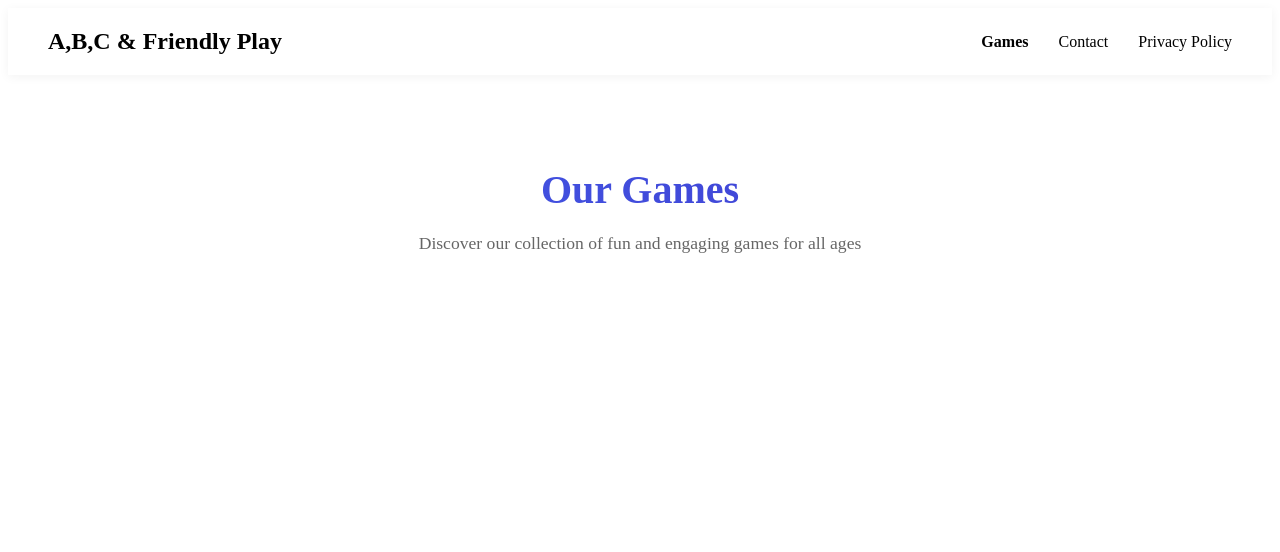
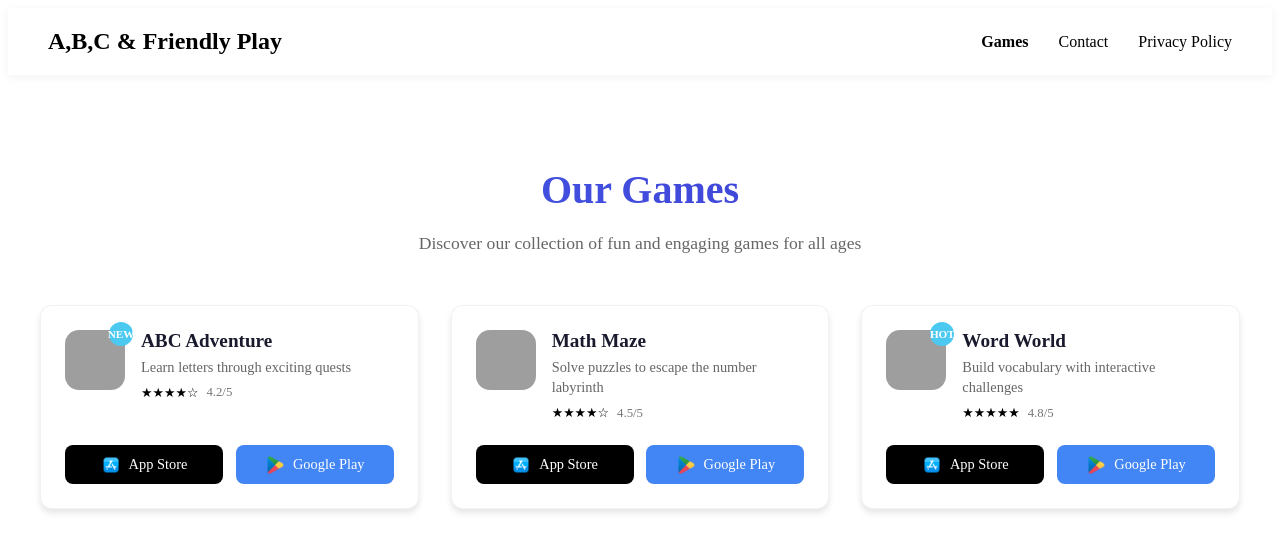
Before and after one commit to abchub-play/abchub-play.github.io, a plain HTML site: page index.html in a window 1280 px wide. Drawn offline with Linux system fonts and the light colour scheme; grey boxes are pictures that could not be loaded.

Commit message:
Update index.html

```diff
--- a/index.html
+++ b/index.html
@@ -22,13 +22,93 @@
     </div>
 
     <div class="games-grid">
-      <!-- Game cards will be inserted here by JavaScript -->
+      <!-- Game Card 1 -->
+      <div class="game-card">
+        <div class="game-content-wrapper">
+          <div class="game-icon-container">
+            <img src="https://abchub-play.github.io/icons/game1.png" alt="ABC Adventure" class="game-icon" loading="lazy">
+            <span class="game-badge">NEW</span>
+          </div>
+          <div class="game-info">
+            <h2 class="game-title">ABC Adventure</h2>
+            <p class="game-subtitle">Learn letters through exciting quests</p>
+            <div class="game-rating">
+              ★★★★☆
+              <span class="rating-text">4.2/5</span>
+            </div>
+          </div>
+        </div>
+        <div class="store-buttons">
+          <a href="https://apps.apple.com" target="_blank" rel="noopener noreferrer" class="store-btn app-store-btn">
+            <img src="https://abchub-play.github.io/icons/app-store.png" alt="App Store" class="store-icon">
+            <span>App Store</span>
+          </a>
+          <a href="https://play.google.com" target="_blank" rel="noopener noreferrer" class="store-btn play-store-btn">
+            <img src="https://abchub-play.github.io/icons/google-play.png" alt="Google Play" class="store-icon">
+            <span>Google Play</span>
+          </a>
+        </div>
+      </div>
+
+      <!-- Game Card 2 -->
+      <div class="game-card">
+        <div class="game-content-wrapper">
+          <div class="game-icon-container">
+            <img src="https://abchub-play.github.io/icons/game2.png" alt="Math Maze" class="game-icon" loading="lazy">
+          </div>
+          <div class="game-info">
+            <h2 class="game-title">Math Maze</h2>
+            <p class="game-subtitle">Solve puzzles to escape the number labyrinth</p>
+            <div class="game-rating">
+              ★★★★☆
+              <span class="rating-text">4.5/5</span>
+            </div>
+          </div>
+        </div>
+        <div class="store-buttons">
+          <a href="https://apps.apple.com" target="_blank" rel="noopener noreferrer" class="store-btn app-store-btn">
+            <img src="https://abchub-play.github.io/icons/app-store.png" alt="App Store" class="store-icon">
+            <span>App Store</span>
+          </a>
+          <a href="https://play.google.com" target="_blank" rel="noopener noreferrer" class="store-btn play-store-btn">
+            <img src="https://abchub-play.github.io/icons/google-play.png" alt="Google Play" class="store-icon">
+            <span>Google Play</span>
+          </a>
+        </div>
+      </div>
+
+      <!-- Game Card 3 -->
+      <div class="game-card">
+        <div class="game-content-wrapper">
+          <div class="game-icon-container">
+            <img src="https://abchub-play.github.io/icons/game3.png" alt="Word World" class="game-icon" loading="lazy">
+            <span class="game-badge">HOT</span>
+          </div>
+          <div class="game-info">
+            <h2 class="game-title">Word World</h2>
+            <p class="game-subtitle">Build vocabulary with interactive challenges</p>
+            <div class="game-rating">
+              ★★★★★
+              <span class="rating-text">4.8/5</span>
+            </div>
+          </div>
+        </div>
+        <div class="store-buttons">
+          <a href="https://apps.apple.com" target="_blank" rel="noopener noreferrer" class="store-btn app-store-btn">
+            <img src="https://abchub-play.github.io/icons/app-store.png" alt="App Store" class="store-icon">
+            <span>App Store</span>
+          </a>
+          <a href="https://play.google.com" target="_blank" rel="noopener noreferrer" class="store-btn play-store-btn">
+            <img src="https://abchub-play.github.io/icons/google-play.png" alt="Google Play" class="store-icon">
+            <span>Google Play</span>
+          </a>
+        </div>
+      </div>
     </div>
 </main>
 
-<!-- Load scripts -->
+<!-- Load navbar script -->
 <script src="includes/navbar.js"></script>
-<script src="js/games.js"></script>
 
 </body>
 </html>
```
